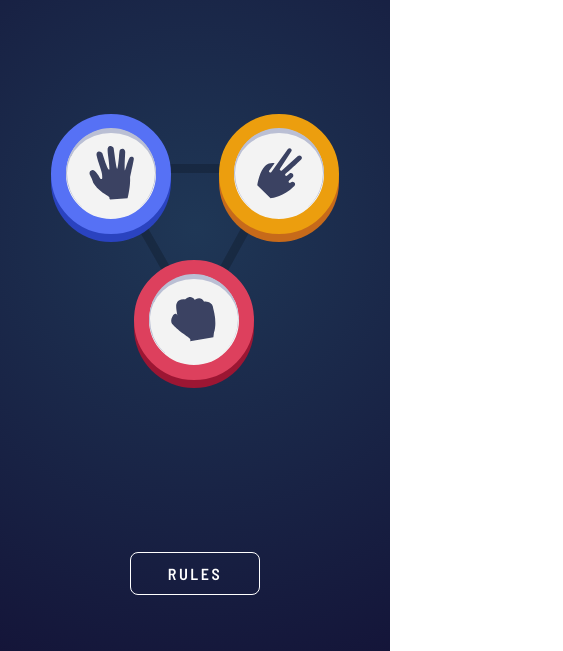
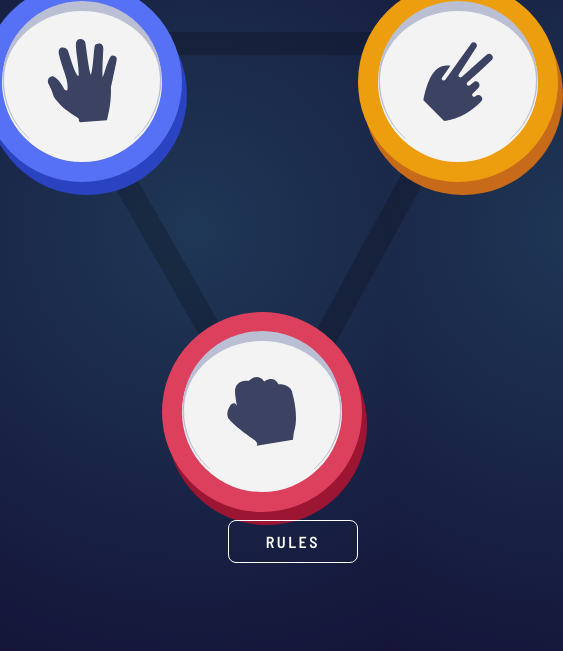
Before and after one commit to LaLeonie/Rock-Paper-Scissors, a plain HTML site: page index.html in a window 390 px wide. Shown: the part 193-844 px from the top of the page, 563 px wide, since content can reach past the window. Drawn offline with Linux system fonts and the light colour scheme.

Commit message:
adds media queries for desktop view

```diff
--- a/styles.css
+++ b/styles.css
@@ -89,6 +89,23 @@ html {
   display: none;
 }
 
+@media all and (min-width: 376px) {
+  .Wrapper {
+    padding: 32px;
+  }
+
+  .Wrapper > .HeaderSection {
+    width: 60%;
+
+    margin-left: auto;
+    margin-right: auto;
+  }
+
+  .Wrapper > .LegendSection {
+    margin-right: 0px;
+  }
+}
+
 /* Header Section */
 .HeaderSection {
   border: 3px solid var(--header-outline);
@@ -141,6 +158,10 @@ html {
   --button-border-radius: 50%;
   --outer-shadow-top: -7px;
   --outer-shadow-left: -15px;
+  --border-width: 15px;
+  --background-size: 45px;
+  --inner-shadow-top-radius: 5px;
+  --inner-shadow-side-radius: 1px;
 }
 
 .GameSection__StepOne {
@@ -155,6 +176,22 @@ html {
   z-index: -2;
 }
 
+@media all and (min-width: 376px) {
+  .GameSection {
+    --button-width: 200px;
+    --button-height: 200px;
+    --border-width: 20px;
+    --background-size: 70px;
+    --inner-shadow-top-radius: 10px;
+    --inner-shadow-side-radius: 2px;
+  }
+
+  .GameSection__StepOne {
+    height: 430px;
+    width: 476px;
+  }
+}
+
 .GameSection__button {
   position: absolute;
   width: var(--button-width);
@@ -167,7 +204,7 @@ html {
     rgba(218, 218, 218, 1) 100%
   );
   border-style: solid;
-  border-width: 15px;
+  border-width: var(--border-width);
 }
 
 .GameSection__button .btn {
@@ -178,12 +215,14 @@ html {
   position: absolute;
   content: "";
   display: block;
-  width: 90px;
-  height: 90px;
+  width: calc(var(--button-width) - var(--border-width) - var(--border-width));
+  height: calc(
+    var(--button-height) - var(--border-width) - var(--border-width) - 2px
+  );
   border-radius: var(--button-border-radius);
-  border-top: #babfd4 solid 5px;
-  border-left: #babfd4 solid 1px;
-  border-right: #babfd4 solid 1px;
+  border-top: #babfd4 solid var(--inner-shadow-top-radius);
+  border-left: #babfd4 solid var(--inner-shadow-side-radius);
+  border-right: #babfd4 solid var(--inner-shadow-side-radius);
   z-index: 2;
   left: 0;
   top: -17px;
@@ -195,7 +234,7 @@ html {
   background: url("./images/icon-paper.svg"), rgb(243, 243, 243);
   background-repeat: no-repeat;
   background-position: center;
-  background-size: 45px;
+  background-size: var(--background-size);
   left: -50px;
   top: -50px;
 }
@@ -219,7 +258,7 @@ html {
   background: url("./images/icon-scissors.svg"), rgb(243, 243, 243);
   background-repeat: no-repeat;
   background-position: center;
-  background-size: 45px;
+  background-size: var(--background-size);
   right: -50px;
   top: -50px;
 }
@@ -243,9 +282,15 @@ html {
   background: url("./images/icon-rock.svg"), rgb(243, 243, 243);
   background-repeat: no-repeat;
   background-position: center;
-  background-size: 45px;
+  background-size: var(--background-size);
   bottom: -50px;
-  left: calc(65px / 2);
+  left: 30px;
+}
+
+@media all and (min-width: 376px) {
+  .button--rock {
+    left: 130px;
+  }
 }
 
 .GameSection__button.button--rock:after {
```
